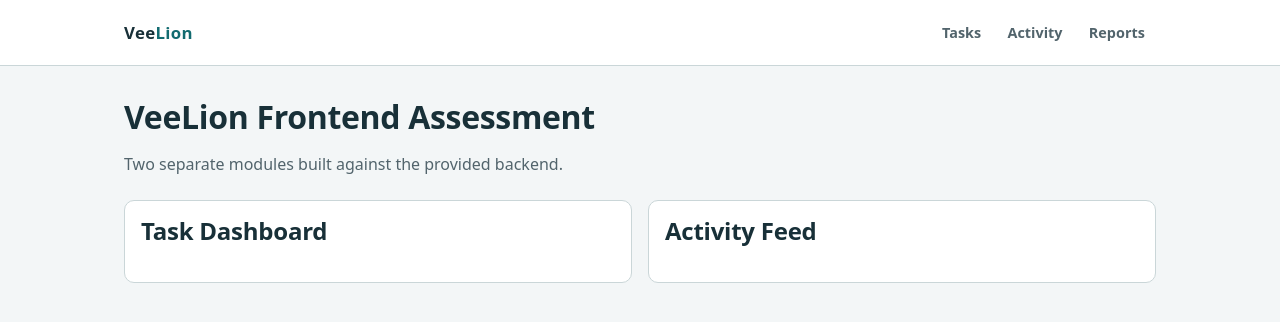
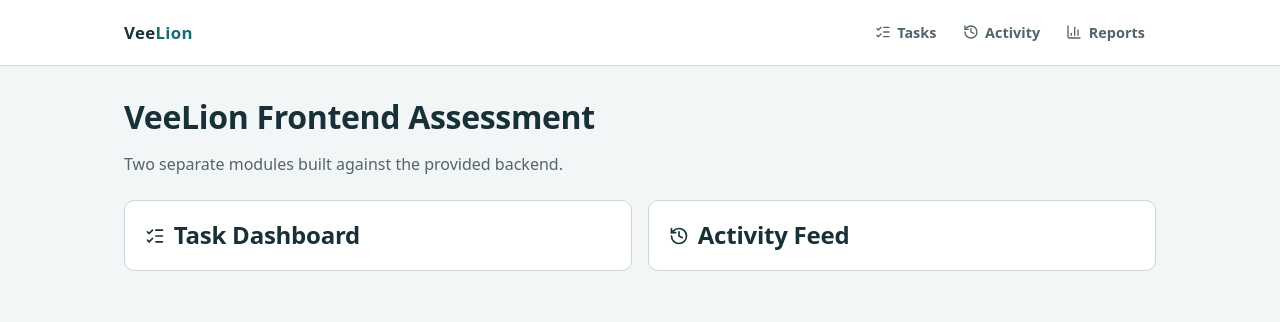
Before and after one commit to AhmedSalman1/veelion-fullstack-assessment, a Next.js app in the folder frontend/: page / in a window 1280 px wide. Shown: the top 322 px of the page. Built offline with nearby package versions, Linux system fonts and the light colour scheme.

Commit message:
style(frontend): add lucide icons to navigation and filters

```diff
--- a/frontend/app/activity/page.tsx
+++ b/frontend/app/activity/page.tsx
@@ -1,6 +1,7 @@
 "use client";
 
 import Link from "next/link";
+import { ArrowLeft } from "lucide-react";
 import { useEffect, useMemo, useState } from "react";
 import type { ActivityLog } from "@/types/api";
 
@@ -41,8 +42,8 @@ export default function ActivityPage() {
   return (
     <main className="stack">
       <nav>
-        <Link href="/" className="button">
-          Back
+        <Link href="/" className="button icon-button" aria-label="Back to home">
+          <ArrowLeft size={18} aria-hidden="true" />
         </Link>
       </nav>
 
--- a/frontend/app/globals.css
+++ b/frontend/app/globals.css
@@ -147,6 +147,7 @@ p:last-child {
 .nav a {
   display: inline-flex;
   align-items: center;
+  gap: 0.4rem;
   min-height: 2.25rem;
   padding: 0.35rem 0.7rem;
   border-radius: 8px;
@@ -172,6 +173,30 @@ p:last-child {
   border: 1px solid var(--rule);
   border-radius: var(--radius);
   padding: 1.25rem;
+}
+
+.home-head {
+  margin-bottom: 1.5rem;
+}
+
+.home-head h1,
+.home-head p {
+  margin: 0;
+}
+
+.card-grid {
+  grid-template-columns: repeat(auto-fit, minmax(260px, 1fr));
+}
+
+.card-link {
+  display: block;
+}
+
+.card-link h2 {
+  display: flex;
+  align-items: center;
+  gap: 0.55rem;
+  margin: 0;
 }
 
 .muted {
@@ -251,6 +276,12 @@ p:last-child {
 .button:disabled {
   cursor: not-allowed;
   opacity: 0.55;
+}
+
+.icon-button {
+  min-width: 2.4rem;
+  padding: 0.45rem;
+  justify-content: center;
 }
 
 .input {
@@ -446,6 +477,11 @@ p:last-child {
     padding: 0.45rem 0.6rem;
   }
 
+  .icon-button {
+    min-height: 2.75rem;
+    min-width: 2.75rem;
+  }
+
   .card {
     padding: 1rem;
   }
--- a/frontend/app/layout.tsx
+++ b/frontend/app/layout.tsx
@@ -1,6 +1,5 @@
 import type { Metadata } from "next";
 import { SiteHeader } from "@/components/layout/SiteHeader";
-// @ts-expect-error Next.js handles global CSS imports at build time.
 import "./globals.css";
 
 export const metadata: Metadata = {
--- a/frontend/app/page.tsx
+++ b/frontend/app/page.tsx
@@ -1,25 +1,27 @@
 import Link from "next/link";
+import { History, ListChecks } from "lucide-react";
 
 export default function HomePage() {
   return (
     <main>
-      <header className="stack" style={{ marginBottom: "1.5rem" }}>
-        <h1 style={{ margin: 0 }}>VeeLion Frontend Assessment</h1>
-        <p style={{ margin: 0, color: "var(--muted)" }}>
-          Two separate modules built against the provided backend.
-        </p>
+      <header className="stack home-head">
+        <h1>VeeLion Frontend Assessment</h1>
+        <p className="muted">Two separate modules built against the provided backend.</p>
       </header>
 
-      <section
-        className="stack"
-        style={{ gridTemplateColumns: "repeat(auto-fit, minmax(260px, 1fr))" }}
-      >
-        <Link href="/tasks" className="card" style={{ padding: "1rem", display: "block" }}>
-          <h2 style={{ marginTop: 0 }}>Task Dashboard</h2>
+      <section className="stack card-grid">
+        <Link href="/tasks" className="card card-link">
+          <h2>
+            <ListChecks size={20} aria-hidden="true" />
+            Task Dashboard
+          </h2>
         </Link>
 
-        <Link href="/activity" className="card" style={{ padding: "1rem", display: "block" }}>
-          <h2 style={{ marginTop: 0 }}>Activity Feed</h2>
+        <Link href="/activity" className="card card-link">
+          <h2>
+            <History size={20} aria-hidden="true" />
+            Activity Feed
+          </h2>
         </Link>
       </section>
     </main>
--- a/frontend/app/tasks/page.tsx
+++ b/frontend/app/tasks/page.tsx
@@ -1,12 +1,13 @@
 import Link from "next/link";
+import { ArrowLeft } from "lucide-react";
 import { TaskDashboard } from "@/components/tasks/TaskDashboard";
 
 export default function TasksPage() {
   return (
     <main className="stack">
       <nav>
-        <Link href="/" className="button">
-          Back
+        <Link href="/" className="button icon-button" aria-label="Back to home">
+          <ArrowLeft size={18} aria-hidden="true" />
         </Link>
       </nav>
       <TaskDashboard />
--- a/frontend/components/layout/SiteHeader.tsx
+++ b/frontend/components/layout/SiteHeader.tsx
@@ -1,4 +1,5 @@
 import Link from "next/link";
+import { BarChart3, History, ListChecks } from "lucide-react";
 
 export function SiteHeader() {
   return (
@@ -9,9 +10,18 @@ export function SiteHeader() {
         </Link>
 
         <nav className="nav" aria-label="Primary">
-          <Link href="/tasks">Tasks</Link>
-          <Link href="/activity">Activity</Link>
-          <Link href="/reports">Reports</Link>
+          <Link href="/tasks">
+            <ListChecks size={16} aria-hidden="true" />
+            Tasks
+          </Link>
+          <Link href="/activity">
+            <History size={16} aria-hidden="true" />
+            Activity
+          </Link>
+          <Link href="/reports">
+            <BarChart3 size={16} aria-hidden="true" />
+            Reports
+          </Link>
         </nav>
       </div>
     </header>
--- a/frontend/package.json
+++ b/frontend/package.json
@@ -10,6 +10,7 @@
     "format:check": "prettier --check ."
   },
   "dependencies": {
+    "lucide-react": "^1.60.0",
     "next": "14.2.5",
     "react": "18.2.0",
     "react-dom": "18.2.0"
```
Also changed, not shown: frontend/components/tasks/StatusFilter.tsx (+7 -4 lines), 1 other file (tests, documents, lock files or other folders).
